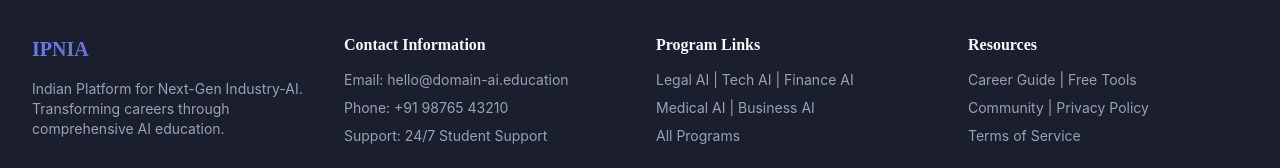
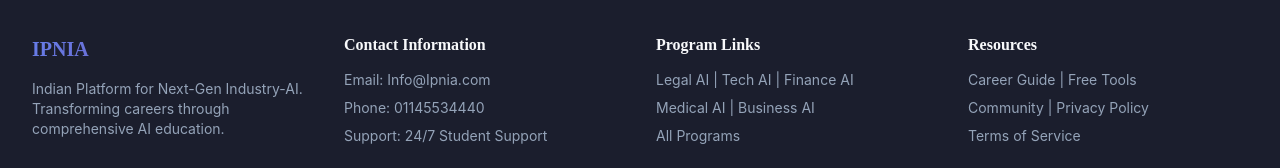
Before and after one commit to Harinee2501/ai-course-students-hub, a React (Vite) app: page / in a window 1280 px wide. Shown: the part 3004-3172 px from the top of the page. Built offline with nearby package versions, Linux system fonts and the light colour scheme.

Commit message:
Update footer contact info to Info@Ipnia.com and 01145534440

```diff
--- a/src/pages/Index.tsx
+++ b/src/pages/Index.tsx
@@ -476,8 +476,8 @@ const Index = () => {
             <div>
               <h4 className="font-semibold mb-4">Contact Information</h4>
               <div className="space-y-2 text-sm text-muted-foreground">
-                <p>Email: hello@domain-ai.education</p>
-                <p>Phone: +91 98765 43210</p>
+                <p>Email: Info@Ipnia.com</p>
+                <p>Phone: 01145534440</p>
                 <p>Support: 24/7 Student Support</p>
               </div>
             </div>
```
